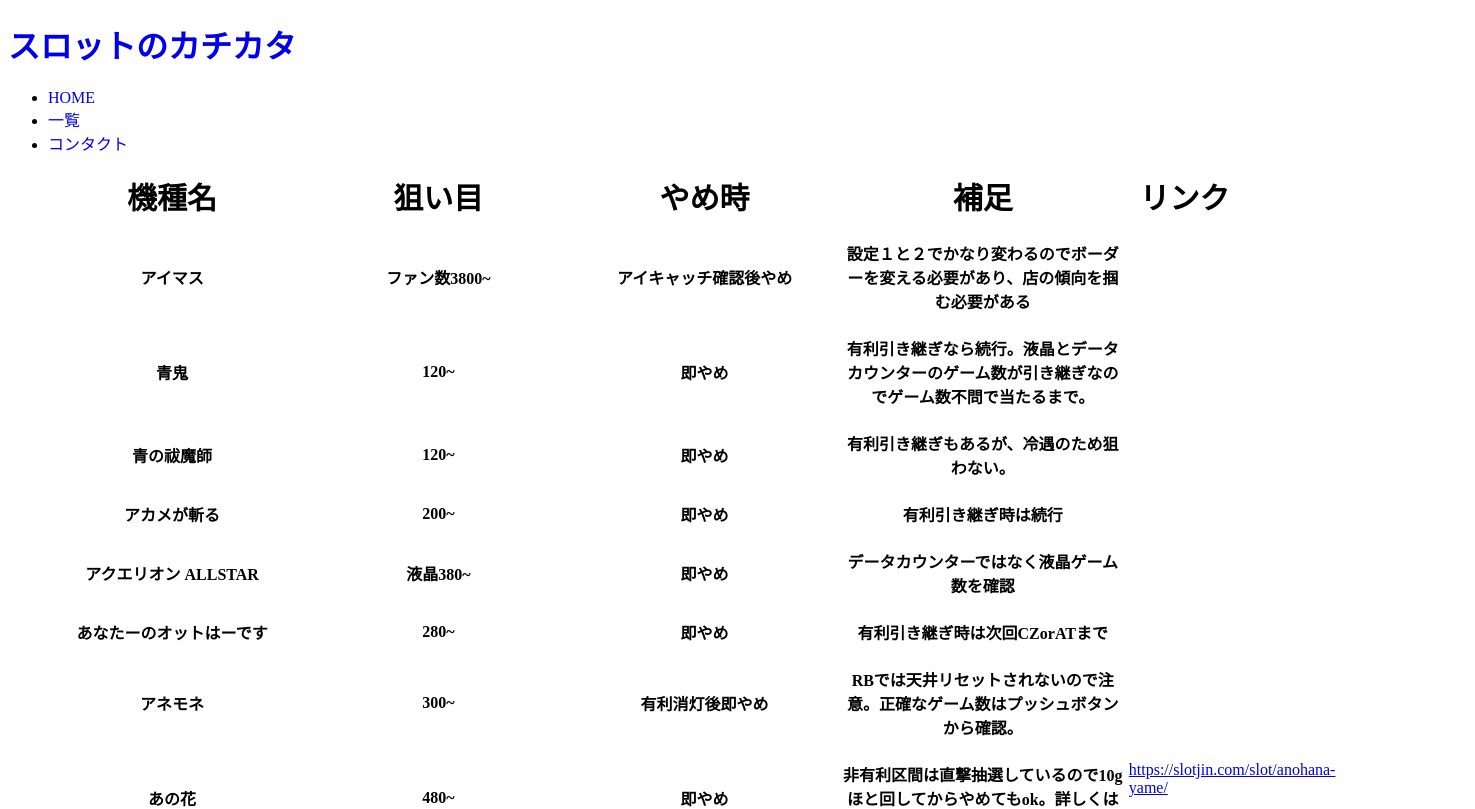
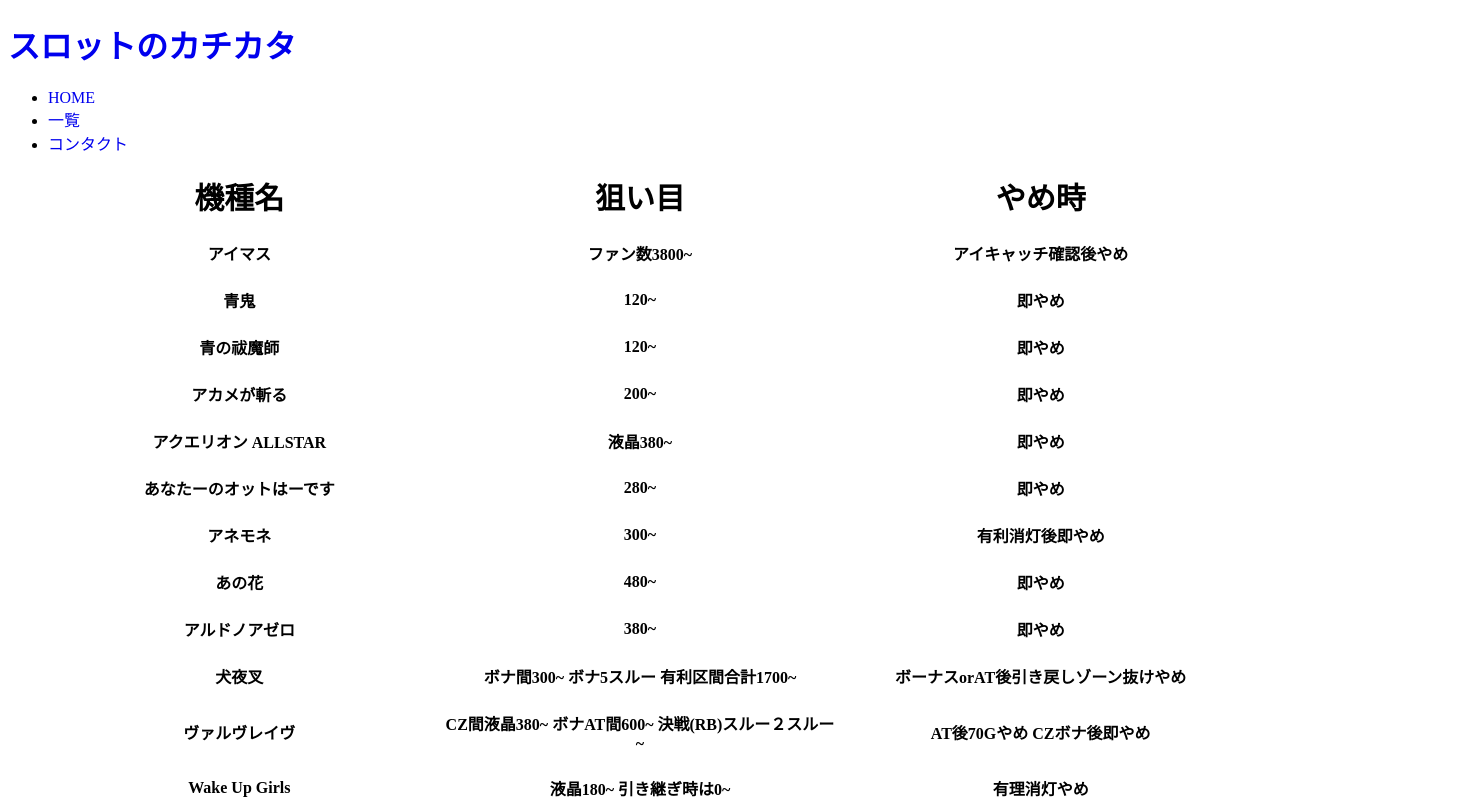
Before and after one commit to skikuchi7329/expectation, a Next.js app in the folder my-app/: page / in a window 1280 px wide. Shown: the top 809 px of the page, 1475 px wide, since content can reach past the window. Built offline with nearby package versions, Linux system fonts and the light colour scheme.

Commit message:
add hiddenMenu

```diff
--- a/my-app/src/components/Table/index.styled.tsx
+++ b/my-app/src/components/Table/index.styled.tsx
@@ -26,6 +26,17 @@
     }
   }
 
+  .hiddenMenu {
+    display: none;
+  }
+
+  .hiddenMenu.is-open {
+    display: flex;
+    flex-direction: column;
+    ul li {
+      list-style: none;
+    }
+  }
 `
 
 export default StyledTable;
--- a/my-app/src/components/Table/index.tsx
+++ b/my-app/src/components/Table/index.tsx
@@ -10,6 +10,16 @@
 };
 
 const Table = () => {
+    const menu = document.querySelector(".toggleMenu")
+    function toggle() {
+      const hidden = document.querySelector(".hiddenMenu");
+      menu?.classList.toggle("is-active");
+      hidden?.classList.toggle("is-open");
+    }
+
+    function toggleMenu () {
+      toggle();
+    }
   return (
     <StyledTable>
       <table>
@@ -18,20 +28,20 @@
             <th className="width22">機種名</th>
             <th className="width22">狙い目</th>
             <th className="width22">やめ時</th>
-            <th className="width24">補足</th>
-            <th>リンク</th>
           </tr>
         </thead>
         <tbody>
-          {data.map(({ title, target, quit, additional, link }: Props) => (
-            <tr>
+          {data.map(({ title, target, quit, additional, link, }: Props) => (
+            <tr onClick={toggleMenu} className="toggleMenu">
               <th className="nowrap">{title}</th>
               <th>{target}</th>
               <th>{quit}</th>
-              <th>{additional}</th>
-              <a href={link} target="_blank" rel="noopener noreferrer">
-                {link}
-              </a>
+              <th className="hiddenMenu">
+                <ul>
+                  <li>{additional}</li>
+                  <li>{link}</li>
+                </ul>
+              </th>
             </tr>
           ))}
         </tbody>
```
